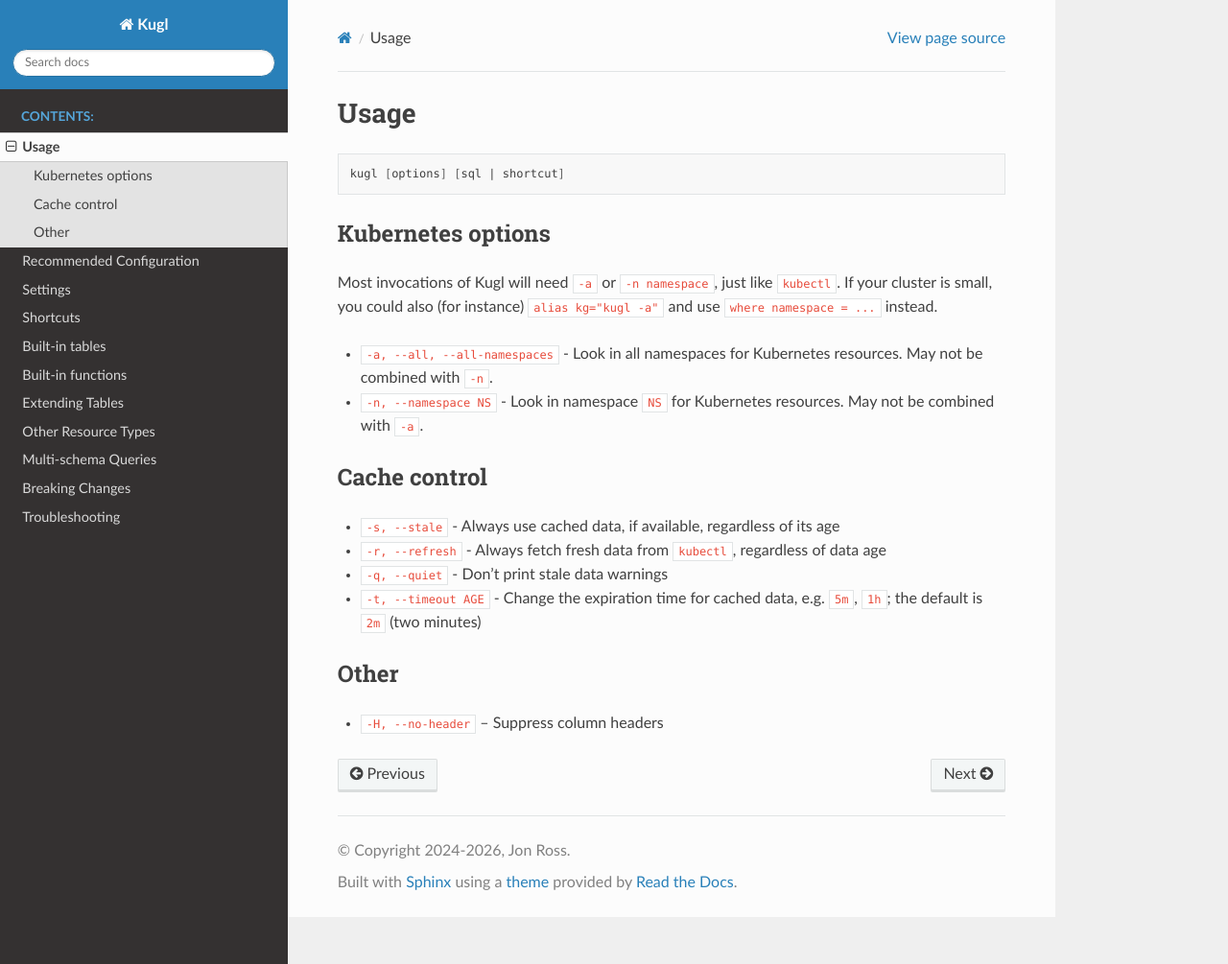
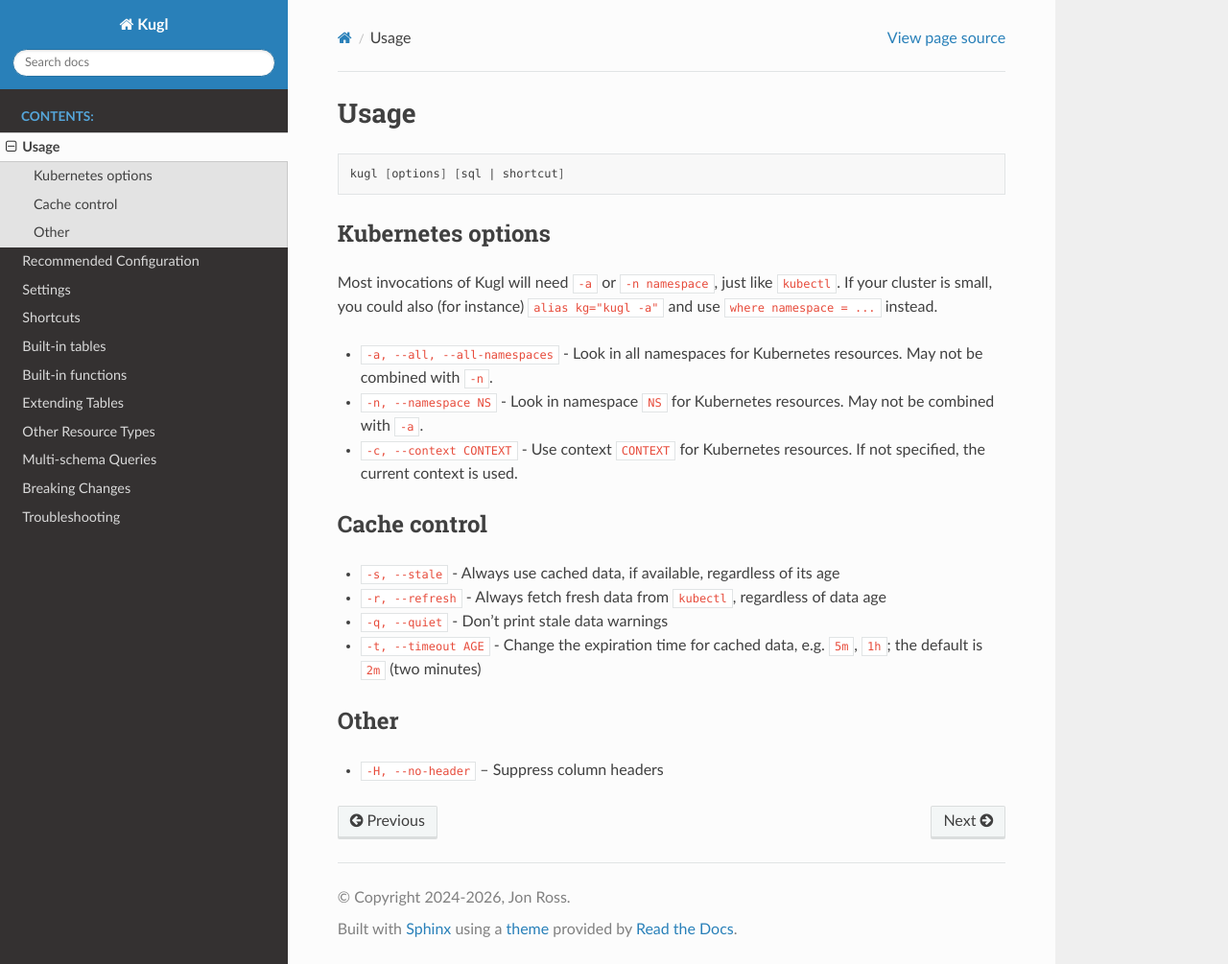
Before and after one commit to jonross/kugl, a Sphinx documentation site: the page built from docs/syntax.rst, in a window 1280 px wide and 1005 px high. Shown: the whole window at 96% size. Built offline with Sphinx 7.4.7 and the Read the Docs theme 3.1.0, drawn with Linux system fonts in a browser that asks for light colours.

Commit message:
Add missing doc for --context

```diff
--- a/docs/syntax.rst
+++ b/docs/syntax.rst
@@ -16,6 +16,8 @@ Most invocations of Kugl will need ``-a`` or ``-n namespace``, just like
   Kubernetes resources. May not be combined with ``-n``.
 - ``-n, --namespace NS`` - Look in namespace ``NS`` for Kubernetes
   resources. May not be combined with ``-a``.
+- ``-c, --context CONTEXT`` - Use context ``CONTEXT`` for Kubernetes
+  resources.  If not specified, the current context is used.
 
 Cache control
 ~~~~~~~~~~~~~
```
